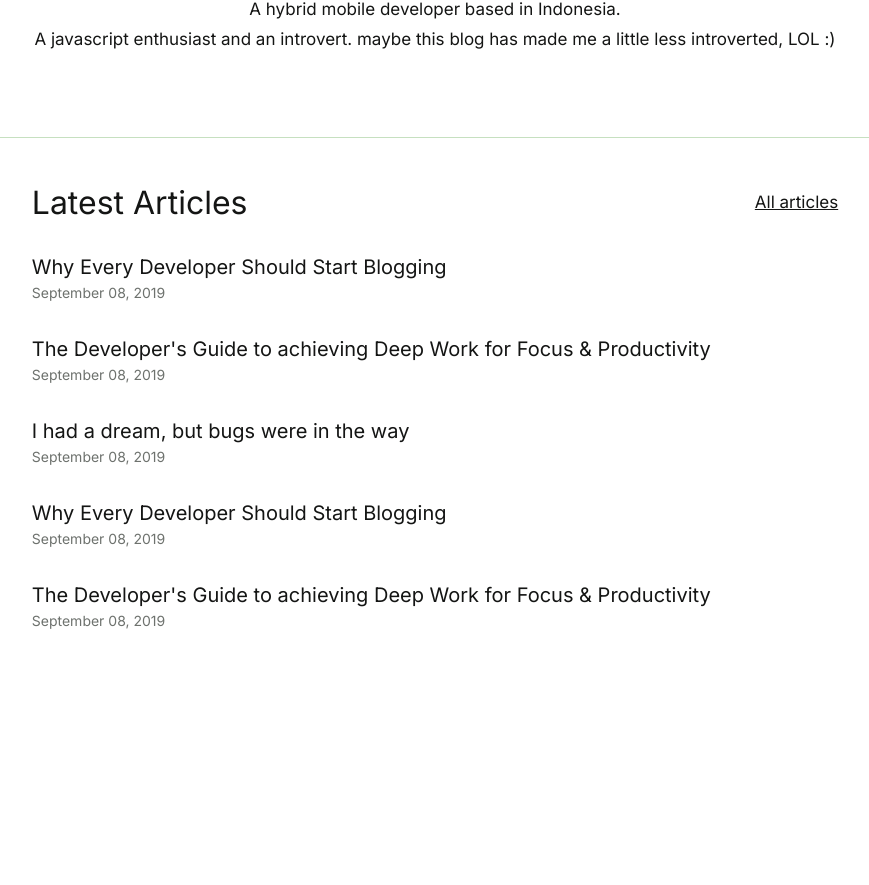
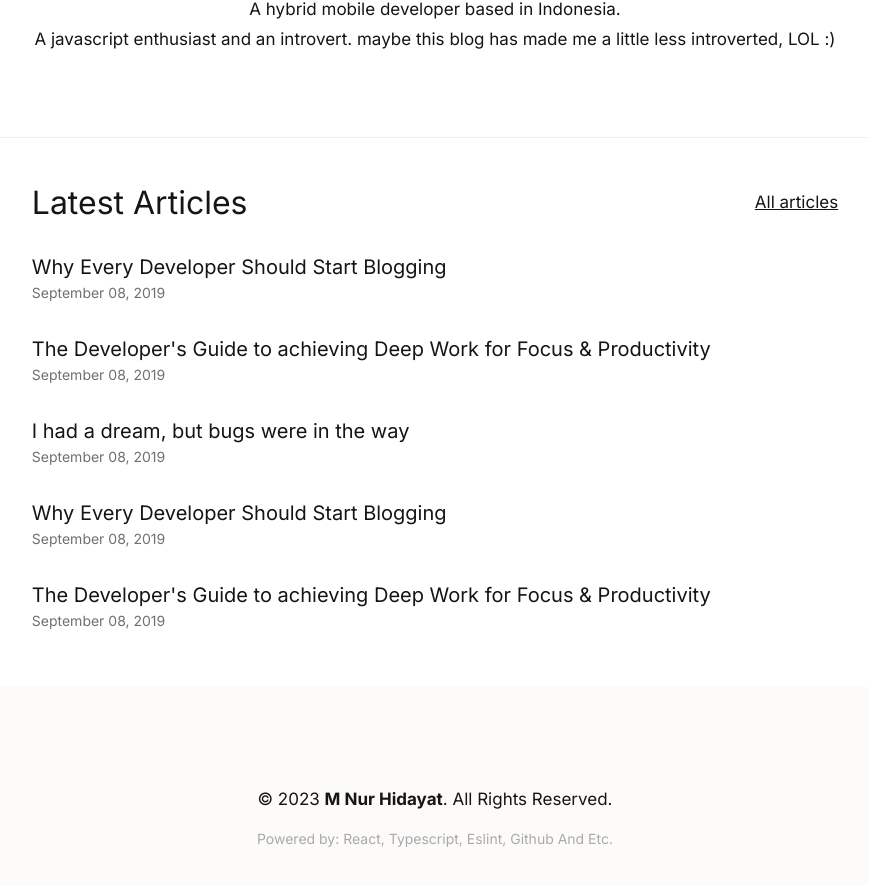
Before and after one commit to hidayat-nur/hidayat-nur.github.io, a React (Create React App) app: page / in a window 1280 px wide. Shown: the part 551-1436 px from the top of the page, without its empty margins (205-1074 px from the left). Before the commit the page ends 1238 px from the top, so only its background shows below. Built offline with nearby package versions, Linux system fonts and the light colour scheme.

Commit message:
add footer

```diff
--- a/src/screens/home/index.tsx
+++ b/src/screens/home/index.tsx
@@ -99,6 +99,15 @@ function Home() {
           </ul>
         </div>
       </div>
+
+      <div className="footer">
+        <p className="copyright">
+          © 2023 <b>M Nur Hidayat</b>. All Rights Reserved.
+        </p>
+        <p className="tech">
+          Powered by: React, Typescript, Eslint, Github And Etc.
+        </p>
+      </div>
     </div>
   );
 }
--- a/src/screens/home/styles.css
+++ b/src/screens/home/styles.css
@@ -109,7 +109,7 @@ header {
 }
 
 hr {
-  border-top: 1px #1F8505 solid;
+  border-top: 1px #C8C8C8 solid;
 }
 
 .blog {
@@ -168,3 +168,21 @@ hr {
   font-size: 17px;
   color: #141514;
 }
+
+.footer {
+  background-color: #FCFBFA;
+  padding: 100px 0;
+}
+
+.copyright {
+  color: #141514;
+  text-align: center;
+  font-size: 17px;
+}
+
+.tech {
+  color: #AAAAAA;
+  text-align: center;
+  font-size: 14px;
+  /* font-style: italic; */
+}
```
